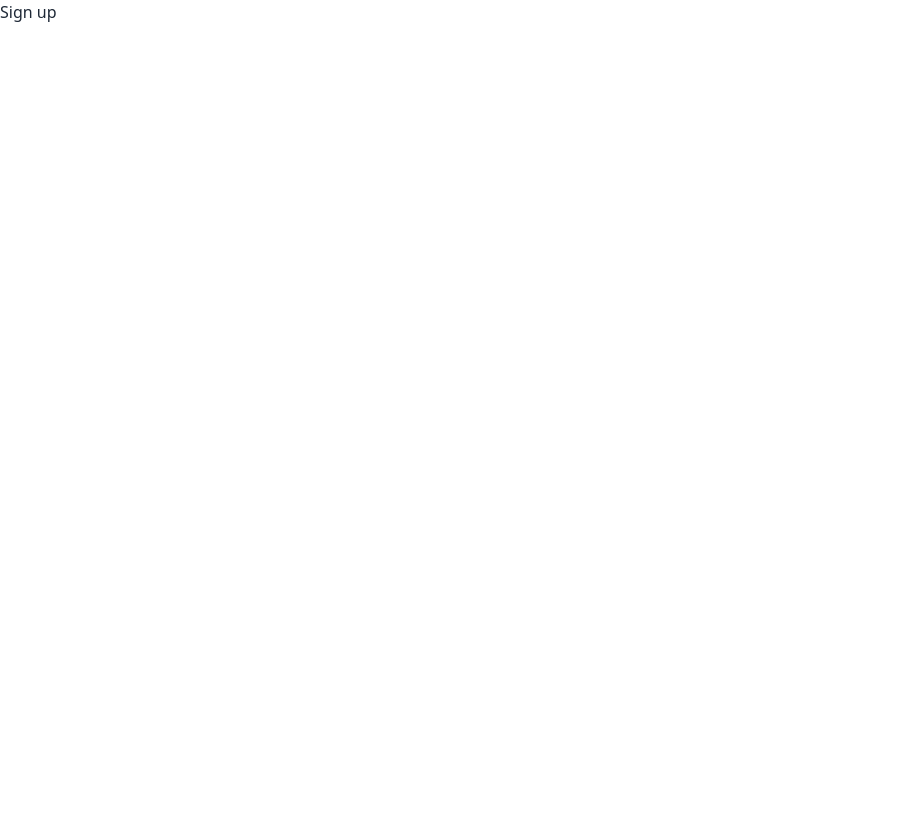
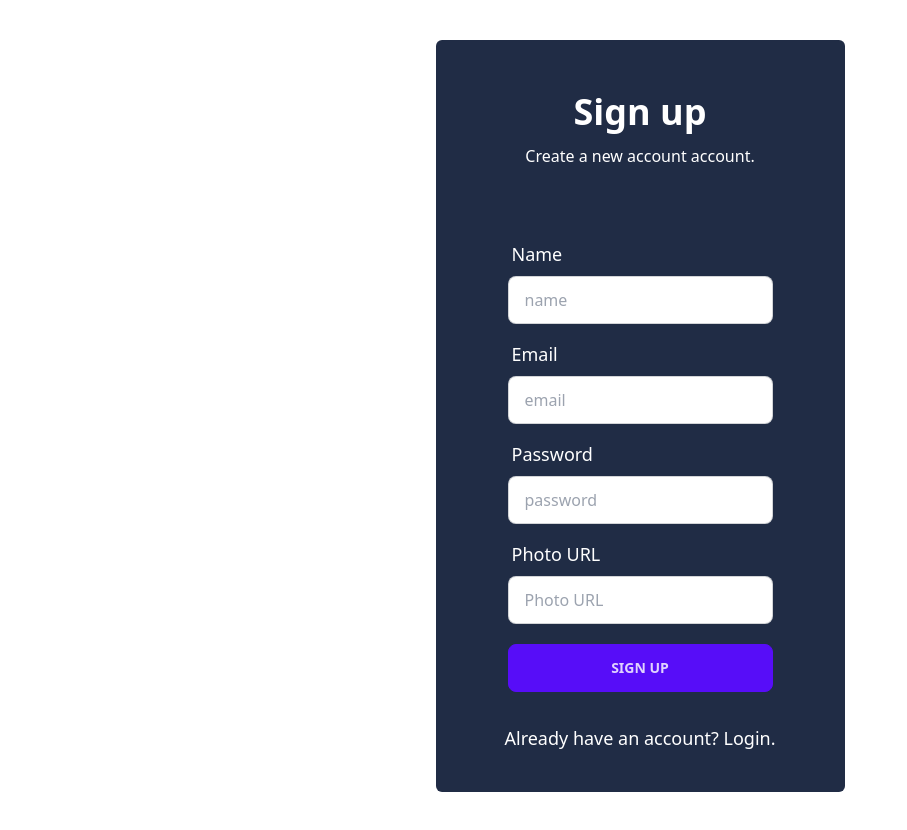
Before and after one commit to Rafatulislam60/fluency-factory, a React (Vite) app: page /signup in a window 1280 px wide. Shown: the whole page, without its empty margins (0-907 px from the left). Before the commit the page ends 800 px from the top, so only its background shows below. Built offline with nearby package versions, Linux system fonts and the light colour scheme.

Commit message:
login desgin add

```diff
--- a/src/main.jsx
+++ b/src/main.jsx
@@ -4,13 +4,16 @@ import { HelmetProvider } from "react-helmet-async";
 import { RouterProvider } from "react-router-dom";
 import { router } from "./Routes/Routes";
 import "./index.css";
+import AuthProvider from "./providers/AuthProvider";
 
 ReactDOM.createRoot(document.getElementById("root")).render(
   <React.StrictMode>
-    <HelmetProvider>
-      <div className="max-w-screen-2xl mx-auto">
-        <RouterProvider router={router} />
-      </div>
-    </HelmetProvider>
+    <AuthProvider>
+      <HelmetProvider>
+        <div className="max-w-screen-2xl mx-auto">
+          <RouterProvider router={router} />
+        </div>
+      </HelmetProvider>
+    </AuthProvider>
   </React.StrictMode>
 );
--- a/src/pages/Login/Login.jsx
+++ b/src/pages/Login/Login.jsx
@@ -22,7 +22,7 @@ const Login = () => {
                 type="email"
                 name="email"
                 placeholder="email"
-                className="input input-bordered"
+                className="input input-bordered text-black"
               />
             </div>
             <div className="form-control">
@@ -33,7 +33,7 @@ const Login = () => {
                 type="password"
                 name="password"
                 placeholder="password"
-                className="input input-bordered"
+                className="input input-bordered text-black"
               />
               <label className="label">
                 <a
--- a/src/pages/SignUp/SignUp.jsx
+++ b/src/pages/SignUp/SignUp.jsx
@@ -1,11 +1,143 @@
-
+import { Helmet } from "react-helmet-async";
+import { useForm } from "react-hook-form";
+import { Link } from "react-router-dom";
 
 const SignUp = () => {
-    return (
-        <div>
-            <h2>Sign up</h2>
+  const {
+    register,
+    handleSubmit,
+    reset,
+    formState: { errors },
+  } = useForm();
+
+  const onSubmit = (data) => {
+    console.log(data);
+  };
+
+  return (
+    <>
+      <Helmet>
+        <title>Fluency Factory | Sign up</title>
+      </Helmet>
+      <div className="flex justify-center items-center min-h-full my-10">
+        <div className="flex flex-col max-w-md p-6 rounded-md sm:p-10 bg-[#202C45] text-white">
+          <div className="mb-8 text-center">
+            <h1 className="my-3 text-4xl font-bold">Sign up</h1>
+            <p className="text-md text-white">Create a new account account.</p>
+          </div>
+          <form onSubmit={handleSubmit(onSubmit)} className="card-body">
+            <div className="form-control">
+              <label className="label">
+                <span className="label-text text-white text-lg">Name</span>
+              </label>
+              <input
+                type="text"
+                {...register("name", { required: true })}
+                placeholder="name"
+                className="input input-bordered text-black"
+              />
+              {errors.name && (
+                <span className="text-red-600">Name is required</span>
+              )}
+            </div>
+            <div className="form-control">
+              <label className="label">
+                <span className="label-text text-white text-lg">Email</span>
+              </label>
+              <input
+                type="email"
+                {...register("email", { required: true })}
+                placeholder="email"
+                className="input input-bordered text-black"
+              />
+              {errors.email && (
+                <span className="text-red-600">Email is required</span>
+              )}
+            </div>
+            <div className="form-control">
+              <label className="label">
+                <span className="label-text text-white text-lg">Password</span>
+              </label>
+              <input
+                type="password"
+                {...register("password", {
+                  required: true,
+                  minLength: 6,
+                  maxLength: 20,
+                  pattern: /(?=.*[A-Z])(?=.*[!@#$&*])(?=.*[0-9])(?=.*[a-z])/,
+                })}
+                placeholder="password"
+                className="input input-bordered text-black"
+              />
+              {errors.password?.type === "required" && (
+                <p className="text-red-600">Password is required</p>
+              )}
+              {errors.password?.type === "minLength" && (
+                <p className="text-red-600">Password must be 6 characters</p>
+              )}
+              {errors.password?.type === "maxLength" && (
+                <p className="text-red-600">
+                  Password must be less than 20 characters
+                </p>
+              )}
+              {errors.password?.type === "pattern" && (
+                <p className="text-red-600">
+                  Password must have one upper case, one lower case, one number
+                  and one special character
+                </p>
+              )}
+            </div>
+            <div className="form-control">
+              <label className="label">
+                <span className="label-text text-white text-lg">Photo URL</span>
+              </label>
+              <input
+                type="text"
+                {...register("photoURL", { required: true })}
+                placeholder="Photo URL"
+                className="input input-bordered text-black"
+              />
+              {errors.photoURL && (
+                <span className="text-red-600">Photo URL is required</span>
+              )}
+            </div>
+            <div className="form-control mt-3">
+              <input
+                className="btn btn-primary"
+                type="submit"
+                value="Sign up"
+              />
+            </div>
+          </form>
+          <p className="px-6 text-lg text-center text-white">
+            Already have an account?{" "}
+            <Link
+              to="/login"
+              className="hover:underline hover:text-orange-400 text-white"
+            >
+              Login
+            </Link>
+            .
+          </p>
+          {/* <div className='flex items-center pt-4 space-x-1'>
+          <div className='flex-1 h-px sm:w-16 dark:bg-gray-700'></div>
+          <p className='px-3 text-sm dark:text-gray-400'>
+            Login with social accounts
+          </p>
+          <div className='flex-1 h-px sm:w-16 dark:bg-gray-700'></div>
         </div>
-    );
+        <div
+          onClick={handleGoogleSignIn}
+          className='flex justify-center items-center space-x-2 border m-3 p-2 border-gray-300 border-rounded cursor-pointer'
+        >
+          <FcGoogle size={32} />
+
+          <p>Continue with Google</p>
+        </div> */}
+        </div>
+      </div>
+    </>
+  );
 };
 
 export default SignUp;
--- /dev/null
+++ b/src/providers/AuthProvider.jsx
@@ -0,0 +1,19 @@
+import { createContext, useState } from "react";
+
+export const AuthContext = createContext(null);
+
+const AuthProvider = ({ children }) => {
+  const [user, setUser] = useState(null);
+  const [loading, setLoading] = useState(true);
+
+  const authInfo = {
+    user,
+    loading
+  };
+
+  return (
+    <AuthContext.Provider value={authInfo}>{children}</AuthContext.Provider>
+  );
+};
+
+export default AuthProvider;
```
